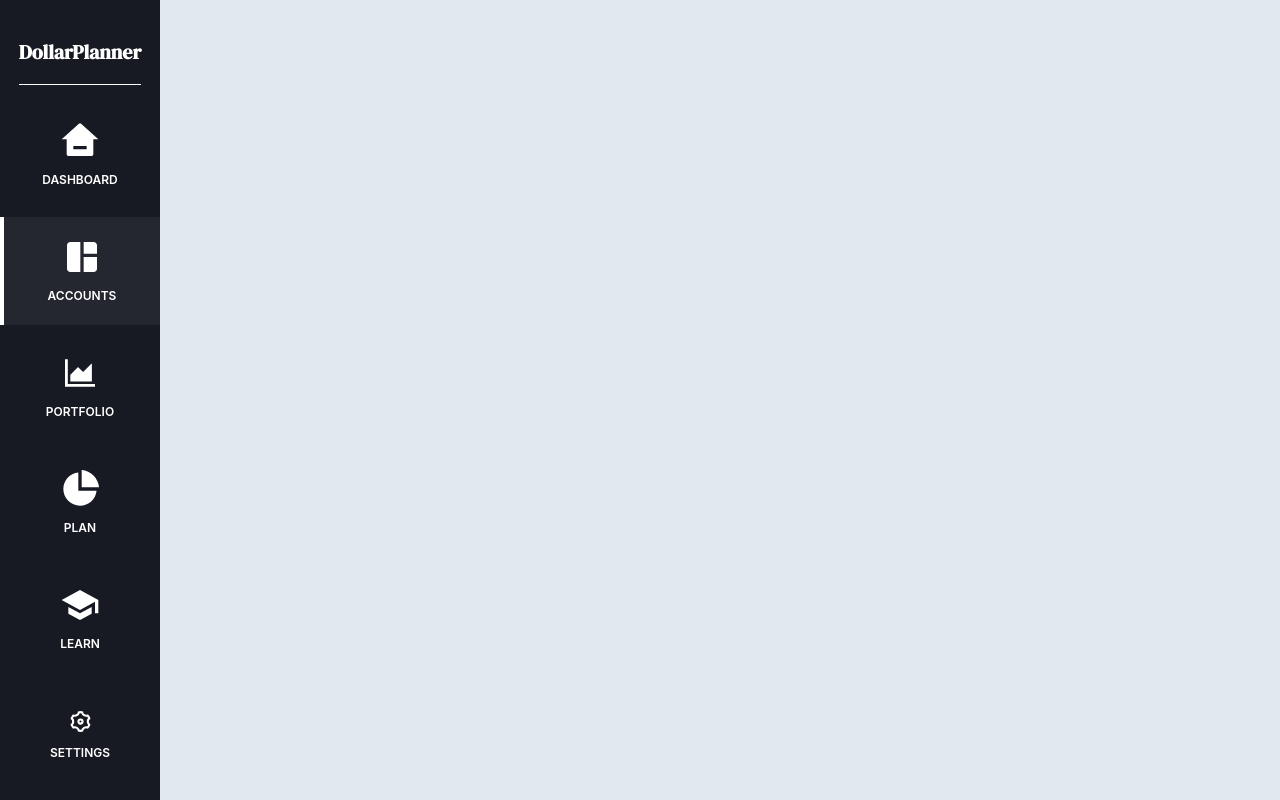
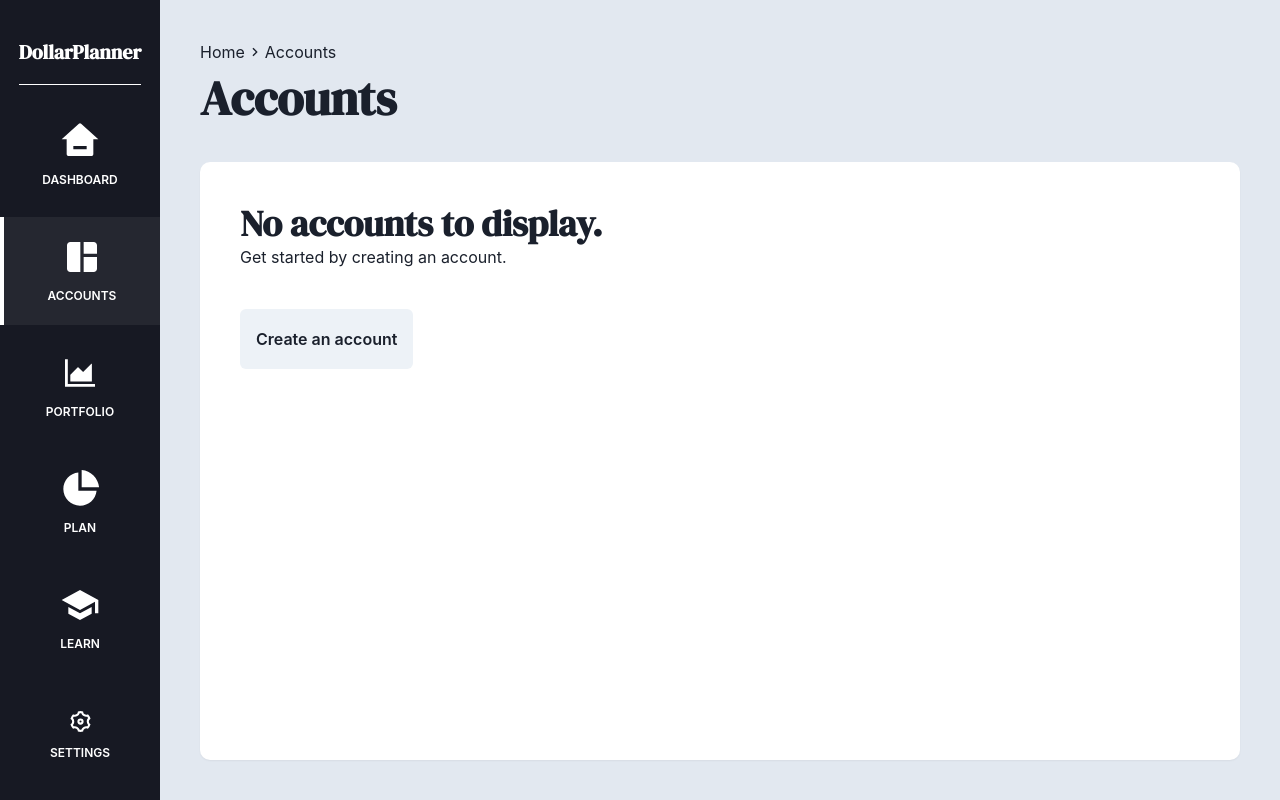
Before and after one commit to project-orbital/frontend, a React (Create React App) app: page /accounts in a window 1280 px wide. Built offline with nearby package versions, Linux system fonts and the light colour scheme.

Commit message:
Update account page with the account creator modal

```diff
--- a/src/routes/Accounts.js
+++ b/src/routes/Accounts.js
@@ -1,8 +1,47 @@
-import {HStack} from "@chakra-ui/react";
+import {Box, Breadcrumb, BreadcrumbItem, BreadcrumbLink, Button, Heading, Text, VStack} from "@chakra-ui/react";
+import {Link, Outlet, useNavigate} from "react-router-dom";
+import {RiArrowRightSLine} from "react-icons/ri";
 import Sidebar from "../components/sidebar/Sidebar";
 
 export default function Accounts() {
-    return <HStack w='100%' minH='100vh' align='start' spacing='0' overflow='hidden' float='left' bg='gray.200'>
+    const navigate = useNavigate();
+
+    return <Box>
         <Sidebar selected='accounts'/>
-    </HStack>
+        <VStack
+            w='calc(100vw - 160px)'
+            h='100vh'
+            ml='160px'
+            p='40px'
+            spacing='40px'
+            align='start'
+            overflow='hidden'
+            float='left'
+        >
+            <Box>
+                <Breadcrumb spacing='2px' separator={<RiArrowRightSLine/>}>
+                    <BreadcrumbItem>
+                        <BreadcrumbLink as={Link} to='/dashboard'>Home</BreadcrumbLink>
+                    </BreadcrumbItem>
+                    <BreadcrumbItem>
+                        <BreadcrumbLink as={Link} to='/accounts'>Accounts</BreadcrumbLink>
+                    </BreadcrumbItem>
+                </Breadcrumb>
+                <Heading as='h1' size='2xl' pt='10px'>Accounts</Heading>
+            </Box>
+            <Box
+                w='100%'
+                h='100%'
+                p='40px'
+                bg='white'
+                shadow='sm'
+                borderRadius='10px'
+            >
+                <Heading as='h2' size='xl'>No accounts to display.</Heading>
+                <Text>Get started by creating an account.</Text>
+                <Button my='40px' h="60px" onClick={() => navigate("/accounts/create")}>Create an account</Button>
+                <Outlet/>
+            </Box>
+        </VStack>
+    </Box>
 }
```
